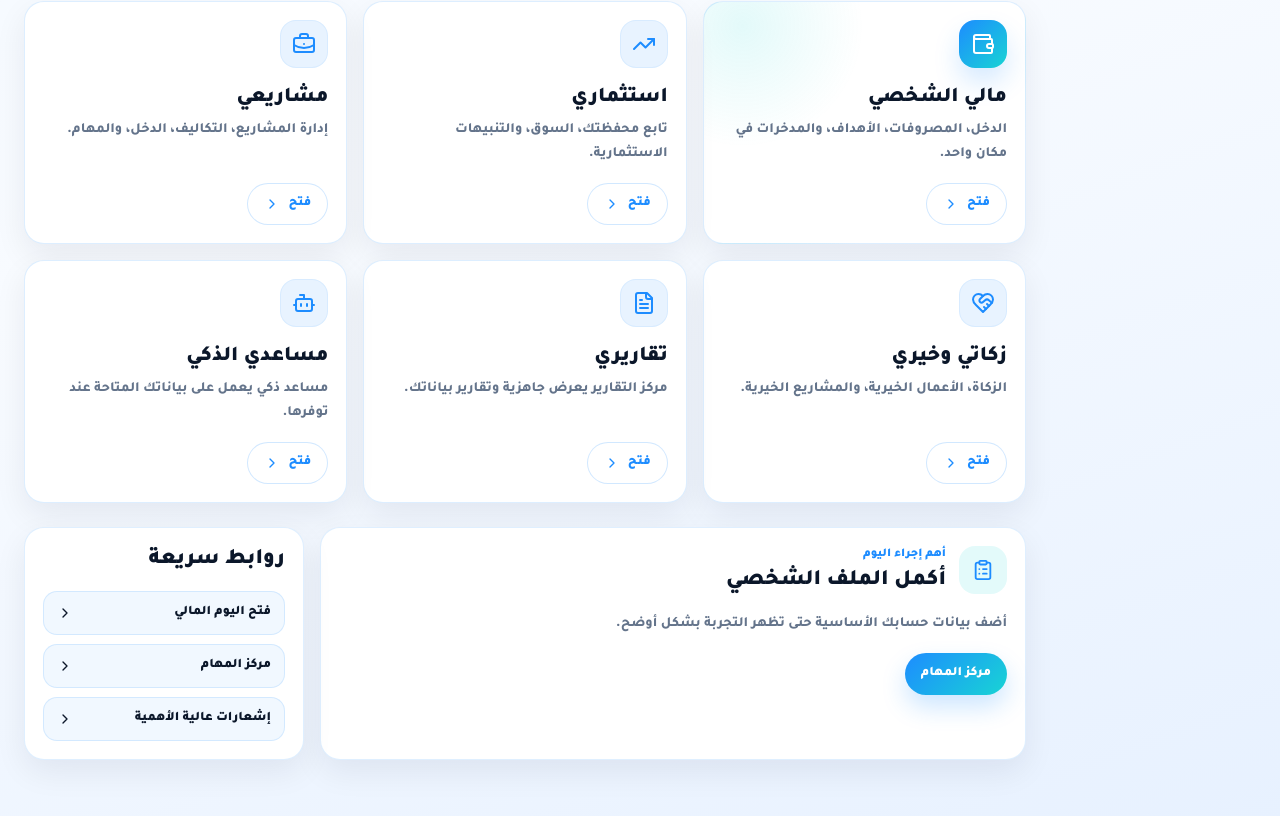
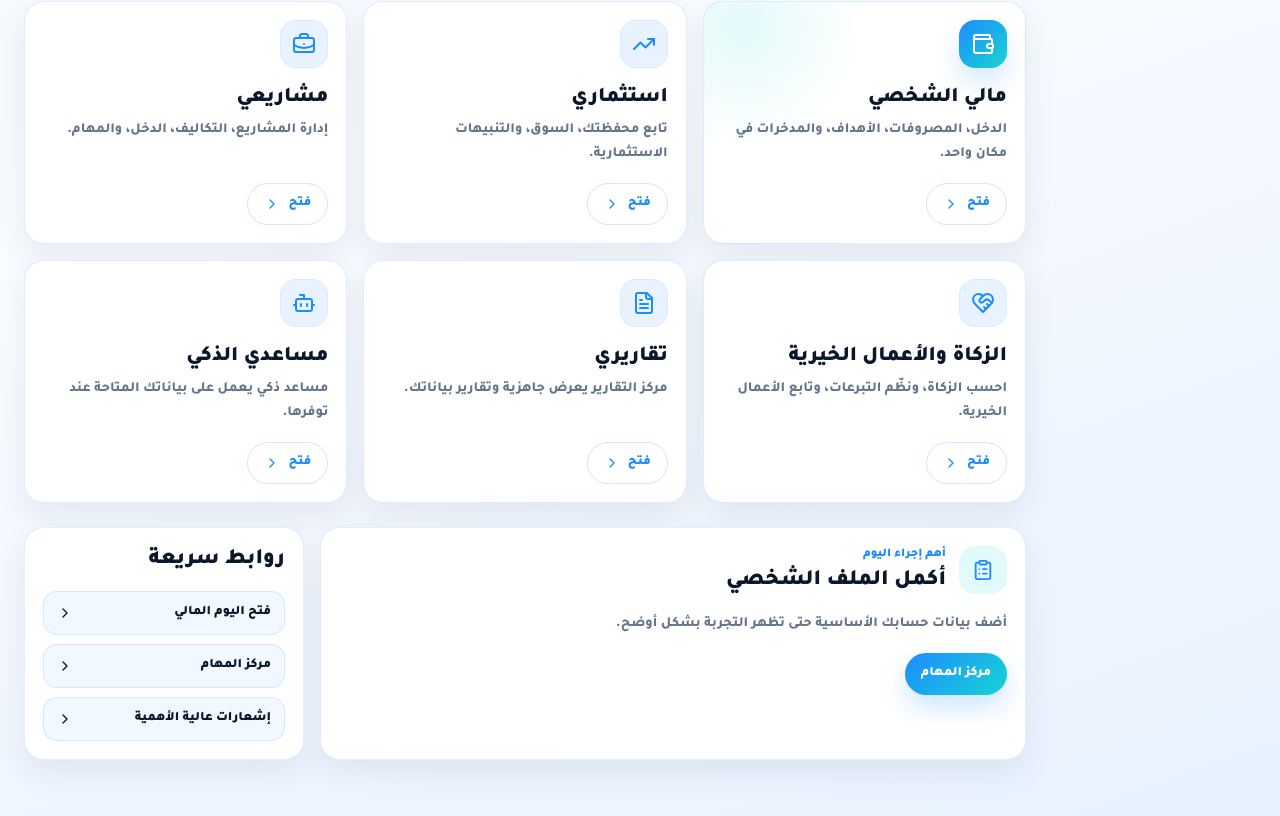
Before and after one commit to elqallaf09/thesfm, a Next.js app: page /command-center in a window 1280 px wide. Shown: the part 1255-2071 px from the top of the page. Built offline with nearby package versions, Linux system fonts and the light colour scheme; no server answers.

Commit message:
Rename charity card to zakat and charity

```diff
--- a/src/app/command-center/page.tsx
+++ b/src/app/command-center/page.tsx
@@ -98,8 +98,8 @@ const TEXT = {
     investmentsDesc: 'تابع محفظتك، السوق، والتنبيهات الاستثمارية.',
     projects: 'مشاريعي',
     projectsDesc: 'إدارة المشاريع، التكاليف، الدخل، والمهام.',
-    zakatCharity: 'زكاتي وخيري',
-    zakatCharityDesc: 'الزكاة، الأعمال الخيرية، والمشاريع الخيرية.',
+    zakatCharity: 'الزكاة والأعمال الخيرية',
+    zakatCharityDesc: 'احسب الزكاة، ونظّم التبرعات، وتابع الأعمال الخيرية.',
     reports: 'تقاريري',
     reportsDesc: 'مركز التقارير يعرض جاهزية وتقارير بياناتك.',
     aiAssistant: 'مساعدي الذكي',
@@ -132,7 +132,7 @@ const TEXT = {
     projects: 'Projects',
     projectsDesc: 'Manage projects, costs, income, and tasks.',
     zakatCharity: 'Zakat & Charity',
-    zakatCharityDesc: 'Zakat, charitable work, and charity projects.',
+    zakatCharityDesc: 'Calculate zakat, organize donations, and track charity work.',
     reports: 'Reports',
     reportsDesc: 'Reports Center shows your data readiness and reports.',
     aiAssistant: 'AI Assistant',
@@ -165,7 +165,7 @@ const TEXT = {
     projects: 'Projets',
     projectsDesc: 'Gérez les projets, coûts, revenus et tâches.',
     zakatCharity: 'Zakat et charité',
-    zakatCharityDesc: 'Zakat, actions caritatives et projets de charité.',
+    zakatCharityDesc: 'Calculez la zakat, organisez les dons et suivez les actions caritatives.',
     reports: 'Rapports',
     reportsDesc: 'Le centre des rapports affiche la préparation de vos données et vos rapports.',
     aiAssistant: 'Assistant IA',
--- a/src/app/page.tsx
+++ b/src/app/page.tsx
@@ -74,7 +74,7 @@ const COPY = {
     toolsFilterPersonal: 'المال الشخصي',
     toolsFilterAi: 'الذكاء المالي',
     toolsFilterBusiness: 'المشاريع والأعمال',
-    toolsFilterCharity: 'الزكاة والخير',
+    toolsFilterCharity: 'الزكاة والأعمال الخيرية',
     toolsFilterSecurity: 'الأمان والتقارير',
     toolOpen: 'فتح',
     toolBadgeSmart: 'ذكي',
--- a/src/app/tasks/page.tsx
+++ b/src/app/tasks/page.tsx
@@ -56,7 +56,7 @@ const TEXT = {
     all: 'الكل',
     personal: 'المال الشخصي',
     projects: 'المشاريع',
-    zakatCharity: 'الزكاة والخير',
+    zakatCharity: 'الزكاة والأعمال الخيرية',
     reports: 'التقارير',
     market: 'السوق',
     search: 'بحث في المهام',
@@ -88,7 +88,7 @@ const TEXT = {
     notification: 'الإشعارات',
     sourcePersonal: 'المال الشخصي',
     sourceProjects: 'المشاريع',
-    sourceZakatCharity: 'الزكاة والخير',
+    sourceZakatCharity: 'الزكاة والأعمال الخيرية',
     sourceMarket: 'السوق',
     sourceNotifications: 'الإشعارات',
   },
```
